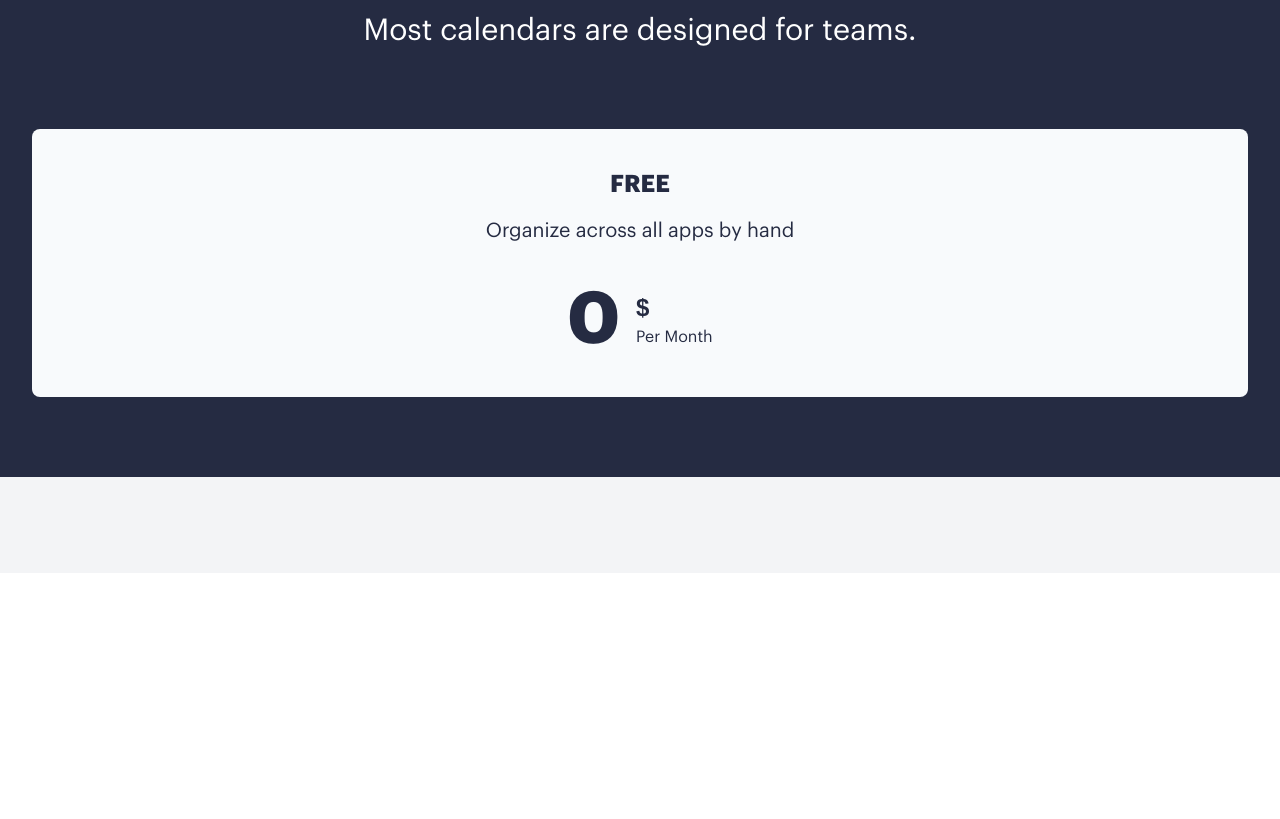
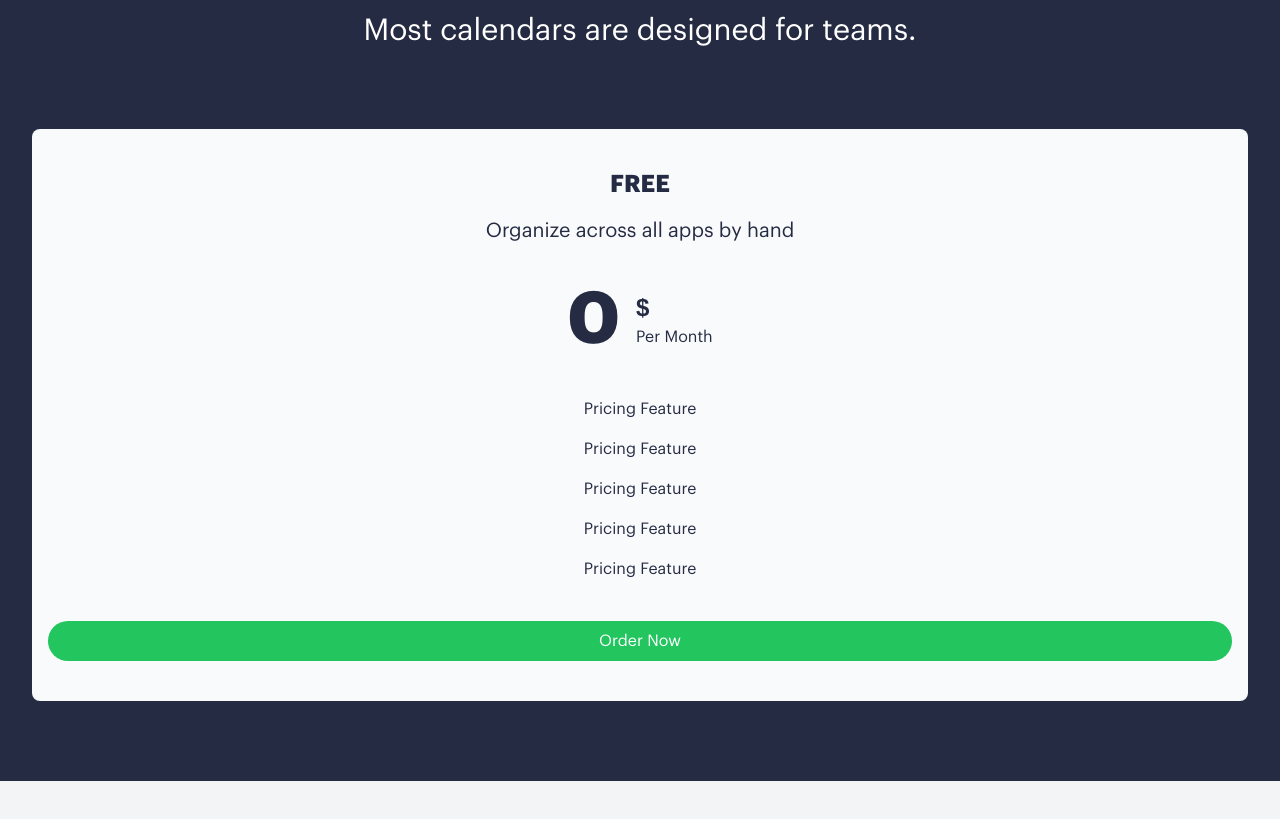
Before and after one commit to Mampionona33/test-integration-ctrlweb, a Vue app: page / in a window 1280 px wide. Shown: the part 4943-5762 px from the top of the page. Before the commit the page ends 5516 px from the top, so only its background shows below. Built offline with nearby package versions, Linux system fonts and the light colour scheme.

Commit message:
try to setup reusable pricinCard

```diff
--- a/src/components/MasterButton.vue
+++ b/src/components/MasterButton.vue
@@ -1,6 +1,9 @@
 <template>
   <button
-    class="flex items-center justify-center bg-blue-400 hover:bg-blue-700 text-white py-2 px-9 rounded-full w-full text-wrap break-words"
+    :class="[
+      bgColor || 'bg-blue-400', // Utilise bgColor s'il est défini, sinon bg-blue-400
+      'flex items-center justify-center hover:bg-opacity-80 text-white py-2 px-9 rounded-full w-full text-wrap break-words',
+    ]"
     @click="handleClick"
   >
     {{ title }}
@@ -10,6 +13,7 @@
 <script setup lang="ts">
 defineProps<{
   title: string;
+  bgColor?: string; // Couleur de fond optionnelle
 }>();
 
 const handleClick = (event: Event) => {
@@ -17,3 +21,5 @@ const handleClick = (event: Event) => {
   alert("Button clicked!");
 };
 </script>
+
+<style scoped></style>
--- a/src/components/pricing.vue
+++ b/src/components/pricing.vue
@@ -1,3 +1,12 @@
+<script>
+import pricingCard from "./pricingCard.vue";
+export default {
+  components: {
+    pricingCard,
+  },
+};
+</script>
+
 <template>
   <div class="bg-[#252b42] w-full py-20 flex gap-20 flex-col">
     <div class="text-white text-center flex flex-col gap-4">
@@ -5,21 +14,7 @@
       <h4 class="text-3xl px-10">Most calendars are designed for teams.</h4>
     </div>
     <div class="w-full px-8">
-      <div
-        class="bg-slate-50 text-[#252b42] flex flex-col rounded-lg px-4 text-center py-10 gap-10"
-      >
-        <div class="flex flex-col gap-4">
-          <h3 class="font-bold text-2xl">FREE</h3>
-          <h6 class="text-xl">Organize across all apps by hand</h6>
-        </div>
-        <div class="flex flex-row justify-center items-center gap-4">
-          <h1 class="text-7xl font-bold">0</h1>
-          <div class="flex flex-col justify-start items-start">
-            <h3 class="font-bold text-2xl">$</h3>
-            <h6>Per Month</h6>
-          </div>
-        </div>
-      </div>
+      <pricingCard buttonColor="bg-green-500" />
     </div>
   </div>
 </template>
--- /dev/null
+++ b/src/components/pricingCard.vue
@@ -0,0 +1,75 @@
+<template>
+  <div
+    :class="[
+      background,
+      textColor,
+      'flex',
+      'flex-col',
+      'rounded-lg',
+      'px-4',
+      'text-center',
+      'py-10',
+      'gap-10',
+    ]"
+  >
+    <!-- Titre et description -->
+    <div class="flex flex-col gap-4">
+      <h3 class="font-bold text-2xl">{{ title }}</h3>
+      <h6 class="text-xl">{{ description }}</h6>
+    </div>
+
+    <!-- Prix -->
+    <div class="flex flex-row justify-center items-center gap-4">
+      <h1 class="text-7xl font-bold">0</h1>
+      <div class="flex flex-col justify-start items-start">
+        <h3 class="font-bold text-2xl">$</h3>
+        <h6>Per Month</h6>
+      </div>
+    </div>
+
+    <!-- Liste des fonctionnalités -->
+    <ul class="flex flex-col gap-4">
+      <li v-for="i in 5" :key="i">Pricing Feature</li>
+    </ul>
+
+    <!-- Bouton d'action -->
+    <div>
+      <MasterButton :title="'Order Now'" :bgColor="buttonColor" />
+    </div>
+  </div>
+</template>
+
+<script>
+import MasterButton from "./MasterButton.vue";
+
+export default {
+  name: "PricingCard",
+  props: {
+    title: {
+      type: String,
+      default: "FREE",
+    },
+    description: {
+      type: String,
+      default: "Organize across all apps by hand",
+    },
+    background: {
+      type: String,
+      default: "bg-slate-50",
+    },
+    textColor: {
+      type: String,
+      default: "text-[#252b42]",
+    },
+    buttonColor: {
+      type: String,
+      default: "bg-[#252b42]",
+    },
+  },
+  components: {
+    MasterButton,
+  },
+};
+</script>
+
+<style scoped></style>
```
